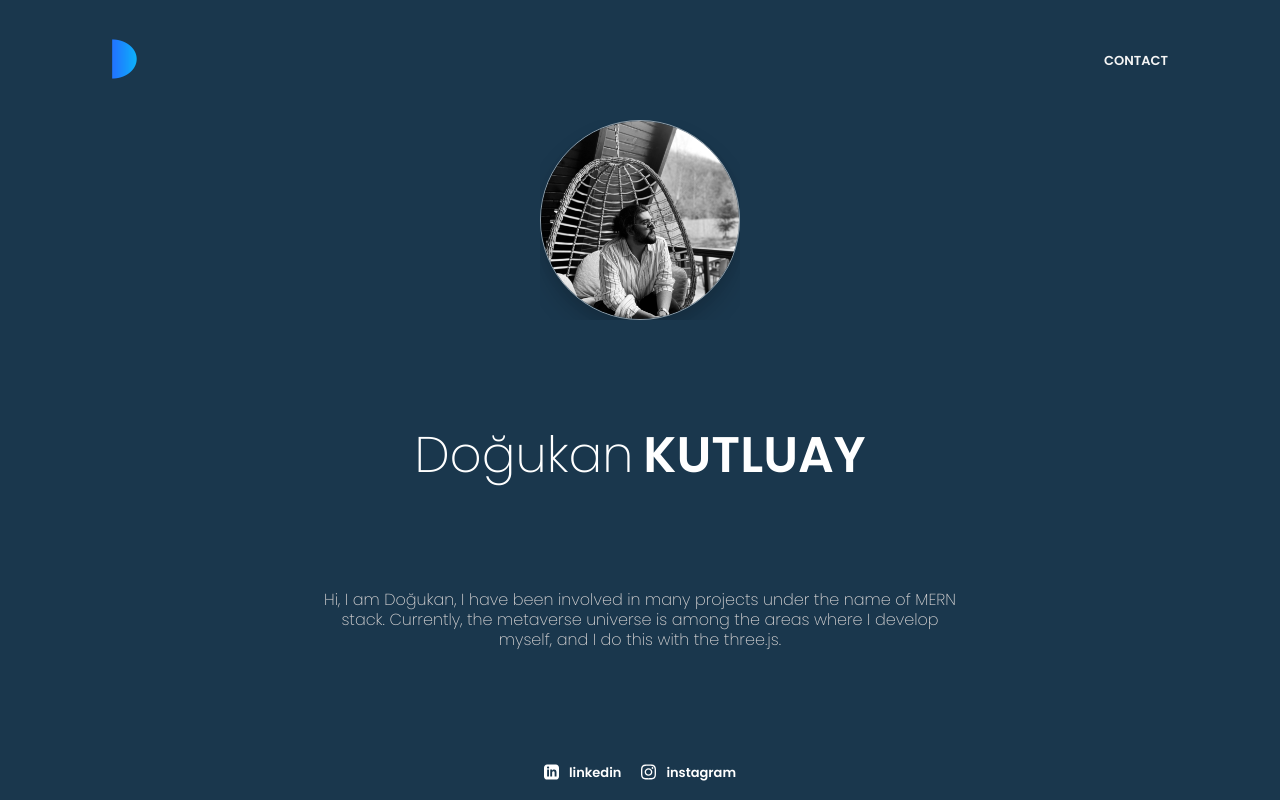
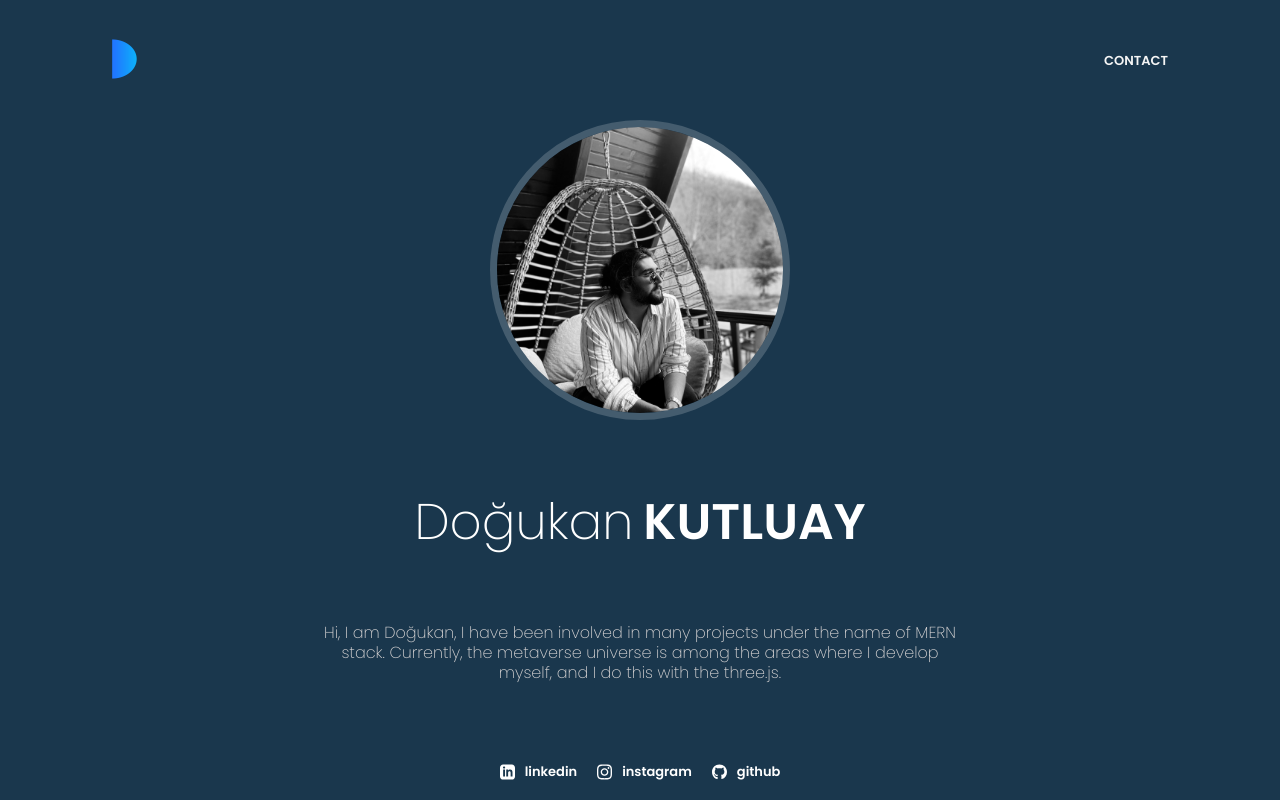
Before and after one commit to dogukankutluay/dogukankutluayv2, a Next.js app: page / in a window 1280 px wide. Shown: the top 800 px of the page. Built offline with nearby package versions, Linux system fonts and the light colour scheme.

Commit message:
some featureü

```diff
--- a/assets/icons/index.jsx
+++ b/assets/icons/index.jsx
@@ -230,6 +230,16 @@ export const Git = () => {
     </svg>
   );
 };
+export const Github = () => {
+  return (
+    <svg viewBox="0 0 992 1024" width="24" height="24">
+      <path
+        fill="white"
+        d="M331.8 794.8c0 4-4.6 7.2-10.4 7.2-6.6 0.6-11.2-2.6-11.2-7.2 0-4 4.6-7.2 10.4-7.2 6-0.6 11.2 2.6 11.2 7.2z m-62.2-9c-1.4 4 2.6 8.6 8.6 9.8 5.2 2 11.2 0 12.4-4s-2.6-8.6-8.6-10.4c-5.2-1.4-11 0.6-12.4 4.6z m88.4-3.4c-5.8 1.4-9.8 5.2-9.2 9.8 0.6 4 5.8 6.6 11.8 5.2 5.8-1.4 9.8-5.2 9.2-9.2-0.6-3.8-6-6.4-11.8-5.8zM489.6 16C212.2 16 0 226.6 0 504c0 221.8 139.6 411.6 339 478.4 25.6 4.6 34.6-11.2 34.6-24.2 0-12.4-0.6-80.8-0.6-122.8 0 0-140 30-169.4-59.6 0 0-22.8-58.2-55.6-73.2 0 0-45.8-31.4 3.2-30.8 0 0 49.8 4 77.2 51.6 43.8 77.2 117.2 55 145.8 41.8 4.6-32 17.6-54.2 32-67.4-111.8-12.4-224.6-28.6-224.6-221 0-55 15.2-82.6 47.2-117.8-5.2-13-22.2-66.6 5.2-135.8 41.8-13 138 54 138 54 40-11.2 83-17 125.6-17s85.6 5.8 125.6 17c0 0 96.2-67.2 138-54 27.4 69.4 10.4 122.8 5.2 135.8 32 35.4 51.6 63 51.6 117.8 0 193-117.8 208.4-229.6 221 18.4 15.8 34 45.8 34 92.8 0 67.4-0.6 150.8-0.6 167.2 0 13 9.2 28.8 34.6 24.2C856.4 915.6 992 725.8 992 504 992 226.6 767 16 489.6 16zM194.4 705.8c-2.6 2-2 6.6 1.4 10.4 3.2 3.2 7.8 4.6 10.4 2 2.6-2 2-6.6-1.4-10.4-3.2-3.2-7.8-4.6-10.4-2z m-21.6-16.2c-1.4 2.6 0.6 5.8 4.6 7.8 3.2 2 7.2 1.4 8.6-1.4 1.4-2.6-0.6-5.8-4.6-7.8-4-1.2-7.2-0.6-8.6 1.4z m64.8 71.2c-3.2 2.6-2 8.6 2.6 12.4 4.6 4.6 10.4 5.2 13 2 2.6-2.6 1.4-8.6-2.6-12.4-4.4-4.6-10.4-5.2-13-2z m-22.8-29.4c-3.2 2-3.2 7.2 0 11.8 3.2 4.6 8.6 6.6 11.2 4.6 3.2-2.6 3.2-7.8 0-12.4-2.8-4.6-8-6.6-11.2-4z"
+      ></path>
+    </svg>
+  );
+};
 export const Aws = () => {
   return (
     <svg
--- a/components/Banner/index.jsx
+++ b/components/Banner/index.jsx
@@ -1,18 +1,17 @@
-import React from 'react';
-import styles from '../../styles/Banner.module.scss';
-import Image from 'next/image';
-import myAvatar from '../../assets/images/avatar.jpg';
-import myProfile from '../../assets/images/dogukan-kutluay-profile.jpeg';
+import React from "react";
+import styles from "../../styles/Banner.module.scss";
+import Image from "next/image";
+import myProfile from "../../assets/images/dogukan-kutluay-profile.jpeg";
 
-import { InstagramIcon, LinkedinIcon } from '../../assets/icons';
+import { InstagramIcon, LinkedinIcon, Github } from "../../assets/icons";
 function Banner() {
   return (
     <section id="banner" className={styles.banner}>
       <Image
         className={styles.myAvatar}
         src={myProfile}
-        width={200}
-        height={200}
+        width={300}
+        height={300}
         alt="Doğukan Kutluay profil fotoğrafı"
       />
       <div className={styles.myNameWr}>
@@ -29,7 +28,8 @@ function Banner() {
           <a
             target="_blank"
             rel="noreferrer"
-            href="https://www.linkedin.com/in/do%C4%9Fukan-kutluay-291367198/">
+            href="https://www.linkedin.com/in/do%C4%9Fukan-kutluay-291367198/"
+          >
             <LinkedinIcon />
             <span>linkedin</span>
           </a>
@@ -39,9 +39,20 @@ function Banner() {
           <a
             target="_blank"
             rel="noreferrer"
-            href="https://www.instagram.com/dogukan_kutluay/">
+            href="https://www.instagram.com/dogukan_kutluay/"
+          >
             <InstagramIcon />
             <span>instagram</span>
+          </a>
+        </li>
+        <li>
+          <a
+            target="_blank"
+            rel="noreferrer"
+            href="https://github.com/dogukankutluay"
+          >
+            <Github />
+            <span>github</span>
           </a>
         </li>
       </ul>
--- a/components/Bookmarks/index.jsx
+++ b/components/Bookmarks/index.jsx
@@ -19,7 +19,7 @@ const BookMark = ({ item }) => {
       <div className={styles.right}>
         <div className={styles.tags}>
           {item.tags.map((item, index) => (
-            <span key={index}>#{item}</span>
+            <div key={index}>#{item}</div>
           ))}
         </div>
       </div>
@@ -39,12 +39,11 @@ function Bookmarks() {
           <input
             onChange={({ target: { value } }) => {
               setValue(value);
-
               if (value.length < 1) {
                 setStateBookMarks(bookmarksData);
                 return;
               }
-              let newBookMarks = stateBookMarks.filter((item) =>
+              let newBookMarks = bookmarksData.filter((item) =>
                 (item.desc + item.title).toLocaleLowerCase().includes(value)
               );
               setStateBookMarks(newBookMarks);
--- a/components/Contact/index.jsx
+++ b/components/Contact/index.jsx
@@ -1,36 +1,37 @@
-import React from 'react';
-import styles from '../../styles/Contact.module.scss';
-import { Email } from '../../assets/icons';
-import myPhoto from '../../assets/images/my-photo.jpg';
-import Image from 'next/image';
+import React from "react";
+import styles from "../../styles/Contact.module.scss";
+import { Email } from "../../assets/icons";
+import myPhoto from "../../assets/images/my-photo.jpg";
+import Image from "next/image";
 function Contact() {
   const date = new Date();
   const months = [
-    'January',
-    'February',
-    'March',
-    'April',
-    'May',
-    'June',
-    'July',
-    'August',
-    'September',
-    'October',
-    'November',
-    'December',
+    "January",
+    "February",
+    "March",
+    "April",
+    "May",
+    "June",
+    "July",
+    "August",
+    "September",
+    "October",
+    "November",
+    "December",
   ];
   let month = months[date.getMonth()];
-  let monthNumber = date.getMonth() + 1;
+  let day = date.getDate();
   let year = date.getFullYear();
   return (
     <section id="contact" className={styles.contact}>
       <div className={styles.contactHeader}>
-        <h1>Contact</h1>
+        <h1>CONTACT</h1>
 
         <a
           href="mailto:dogu_kutluay_1999@hotmail.com"
           target="_blank"
-          rel="noreferrer">
+          rel="noreferrer"
+        >
           <Email />
           DKUTLUAY
         </a>
@@ -48,7 +49,7 @@ function Contact() {
           <div className={styles.availeble}>
             <span></span>
             <div className={styles.date}>
-              {month + ' ' + monthNumber}, {year}
+              {month + " " + day}, {year}
             </div>
           </div>
           <p>
--- a/components/Footer/index.jsx
+++ b/components/Footer/index.jsx
@@ -1,24 +1,26 @@
-import React from 'react';
-import styles from '../../styles/Footer.module.scss';
-import { InstagramIcon, LinkedinIcon } from '../../assets/icons';
-import Image from 'next/image';
-import logo from '../../public/favicon.png';
+import React from "react";
+import styles from "../../styles/Footer.module.scss";
+import { InstagramIcon, LinkedinIcon } from "../../assets/icons";
+import Image from "next/image";
+import logo from "../../public/favicon.png";
 const socialDatas = [
   {
     icon: <InstagramIcon />,
-    href: 'https://www.instagram.com/',
+    href: "https://www.instagram.com/dogukan_kutluay/",
   },
   {
     icon: <LinkedinIcon />,
-    href: 'https://www.linkedin.com/in/do%C4%9Fukan-kutluay-291367198/',
+    href: "https://www.linkedin.com/in/do%C4%9Fukan-kutluay-291367198/",
   },
 ];
 function Footer() {
   return (
     <section id="footer" className={styles.footer}>
-      <Image alt="footer Logo" src={logo} width={50} height={50} />
+      <a href="/">
+        <Image alt="footer Logo" src={logo} width={50} height={50} />
+      </a>
       <p>
-        ©2022 Doğukan<span>Kutluay</span>. All Rights Reserved.
+        ©2022 Doğukan<span> Kutluay</span>. All Rights Reserved.
       </p>
       <div className={styles.footerSocils}>
         {socialDatas.map((item, index) => {
@@ -28,7 +30,8 @@ function Footer() {
               target="_blank"
               rel="noreferrer"
               key={index}
-              className={styles.footerSocial}>
+              className={styles.footerSocial}
+            >
               {item.icon}
             </a>
           );
--- a/components/Navigation/index.jsx
+++ b/components/Navigation/index.jsx
@@ -5,16 +5,10 @@ import Image from "next/image";
 function Navigation() {
   return (
     <header className={styles.header}>
-      <div className={styles.headerLogo}>
+      <a href="/" className={styles.headerLogo}>
         <Image width={50} height={50} src={logo} alt="Doğukan kutluay logo" />
-      </div>
+      </a>
       <ul className={styles.ul}>
-        {/**
-       *     <li>
-          <a href="#projects">PROJECTS</a>
-        </li>
-       */}
-
         <li>
           <a href="#contact">CONTACT</a>
         </li>
--- a/styles/Banner.module.scss
+++ b/styles/Banner.module.scss
@@ -10,10 +10,8 @@
   justify-content: space-between;
 
   .myAvatar {
-    border-radius: 100px;
-    box-shadow: rgba(0, 0, 0, 0.15) 0px 15px 25px,
-      rgba(0, 0, 0, 0.05) 0px 5px 10px;
-    border: 1px solid rgba(255, 255, 255, 0.521) !important;
+    border-radius: 100%;
+    border: 7px solid rgba(255, 255, 255, 0.183) !important;
     object-fit: cover;
   }
   .myNameWr {
--- a/styles/Contact.module.scss
+++ b/styles/Contact.module.scss
@@ -8,7 +8,7 @@
 }
 
 .contact {
-  padding-bottom: 3rem;
+  padding-bottom: 6rem;
   .contactHeader {
     display: flex;
     justify-content: space-between;
@@ -86,6 +86,9 @@
   }
 }
 @media (max-width: 720px) {
+  .contact{
+    padding-bottom: 3rem !important;
+  }
   .contactContent {
     flex-direction: column !important;
     width: 100% !important;
--- a/styles/Footer.module.scss
+++ b/styles/Footer.module.scss
@@ -3,6 +3,7 @@
   align-items: center;
   justify-content: space-between;
   padding: 2.5rem 0rem;
+  padding-bottom: 1rem;
   p {
     color: rgba(255, 255, 255, 0.795);
     font-family: 'Poppins', sans-serif;
--- a/styles/Skills.module.scss
+++ b/styles/Skills.module.scss
@@ -31,6 +31,7 @@
         padding: 5px 10px;
         width: 90%;
         margin: auto;
+        height: 70px;
         h1 {
           font-size: 14px;
           color: white;
```
